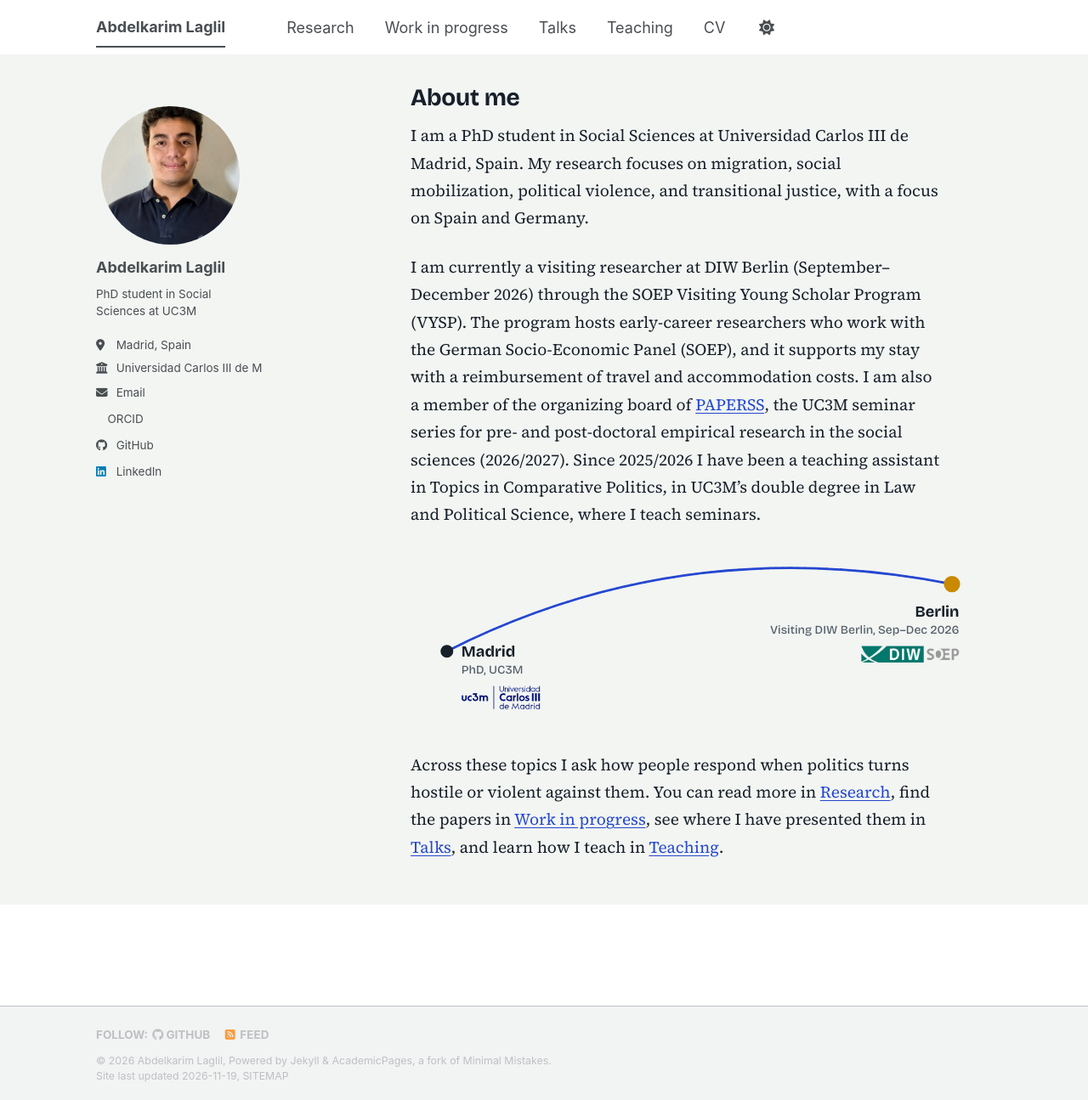
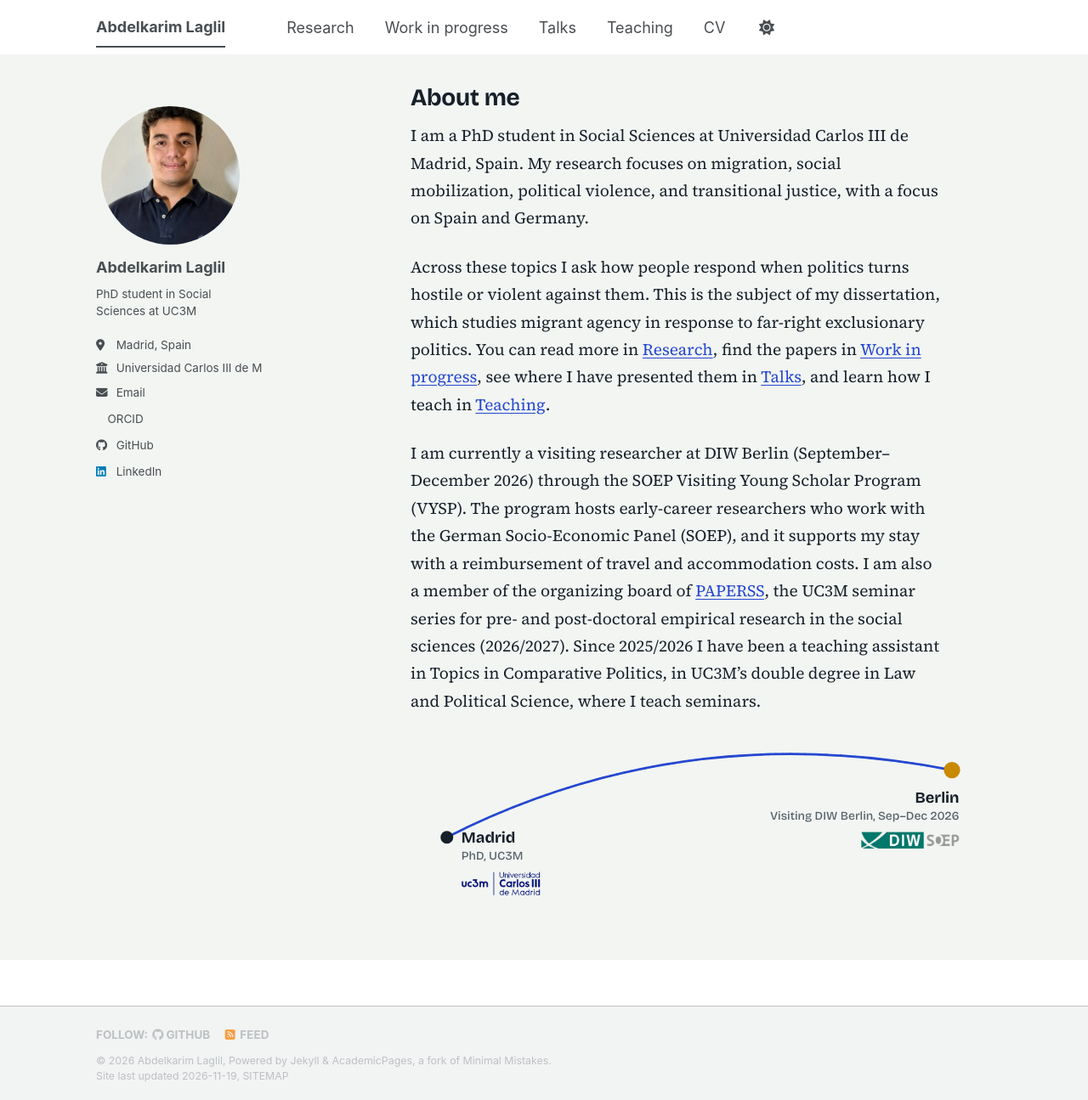
Before and after one commit to AbdelkarimLaglil/AbdelkarimLaglil.github.io, a Jekyll site: the page built from _pages/about.md, in a window 1280 px wide and 1295 px high. Shown: the whole window at 85% size. Built offline with Jekyll 4.4.1, drawn with Linux system fonts in a browser that asks for light colours; a script bundle is joined from its source files by our own code; a style sheet for code colours, icons or effects is not loaded; part of the change alters nothing that is shown.

Commit message:
About: move closing paragraph before current positions, mention dissertation
Co-Authored-By: Claude Sonnet 5.5 <noreply@anthropic.com>
Claude-Session: https://claude.ai/code/session_017vH5ZQkLibWayVuG7moGCB

```diff
--- a/_pages/about.md
+++ b/_pages/about.md
@@ -10,6 +10,8 @@ redirect_from:
 
 
 I am a PhD student in Social Sciences at Universidad Carlos III de Madrid, Spain. My research focuses on migration, social mobilization, political violence, and transitional justice, with a focus on Spain and Germany.
+
+Across these topics I ask how people respond when politics turns hostile or violent against them. This is the subject of my dissertation, which studies migrant agency in response to far-right exclusionary politics. You can read more in [Research]({{ site.baseurl }}/research/), find the papers in [Work in progress]({{ site.baseurl }}/work-in-progress/), see where I have presented them in [Talks]({{ site.baseurl }}/talks/), and learn how I teach in [Teaching]({{ site.baseurl }}/teaching/).
 
 I am currently a visiting researcher at DIW Berlin (September–December 2026) through the SOEP Visiting Young Scholar Program (VYSP). The program hosts early-career researchers who work with the German Socio-Economic Panel (SOEP), and it supports my stay with a reimbursement of travel and accommodation costs. I am also a member of the organizing board of [PAPERSS](https://sites.google.com/view/paperss-seminarseries/home), the UC3M seminar series for pre- and post-doctoral empirical research in the social sciences (2026/2027). Since 2025/2026 I have been a teaching assistant in Topics in Comparative Politics, in UC3M's double degree in Law and Political Science, where I teach seminars.
 
@@ -27,5 +29,3 @@ I am currently a visiting researcher at DIW Berlin (September–December 2026) t
 <a href="https://www.diw.de/" aria-label="DIW Berlin and SOEP"><rect class="logo-bg" x="490" y="101" width="120" height="30" rx="5"/><image href="{{ site.baseurl }}/images/logo-diw-soep.png" x="496" y="106" width="108" height="19" preserveAspectRatio="xMaxYMid meet"/></a>
 </svg>
 </div>
-
-Across these topics I ask how people respond when politics turns hostile or violent against them. You can read more in [Research]({{ site.baseurl }}/research/), find the papers in [Work in progress]({{ site.baseurl }}/work-in-progress/), see where I have presented them in [Talks]({{ site.baseurl }}/talks/), and learn how I teach in [Teaching]({{ site.baseurl }}/teaching/).
```
